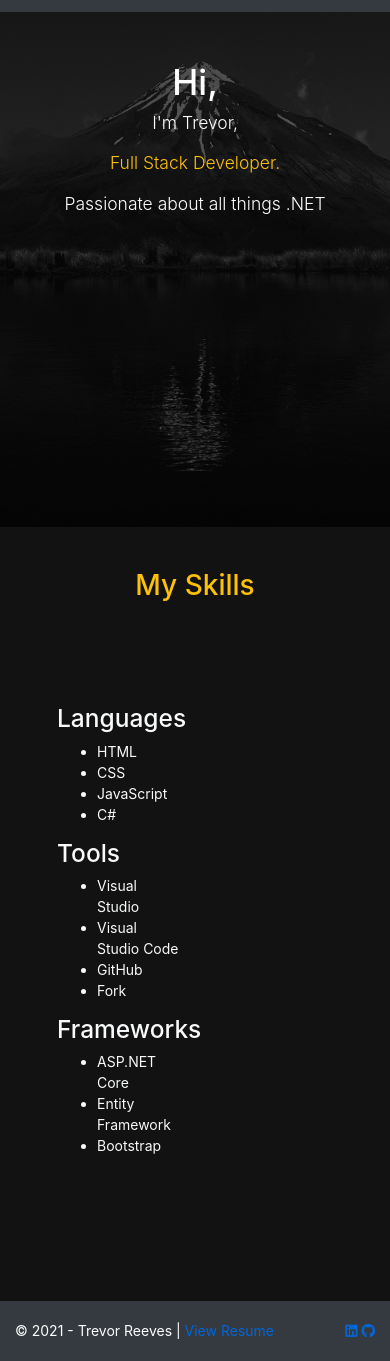
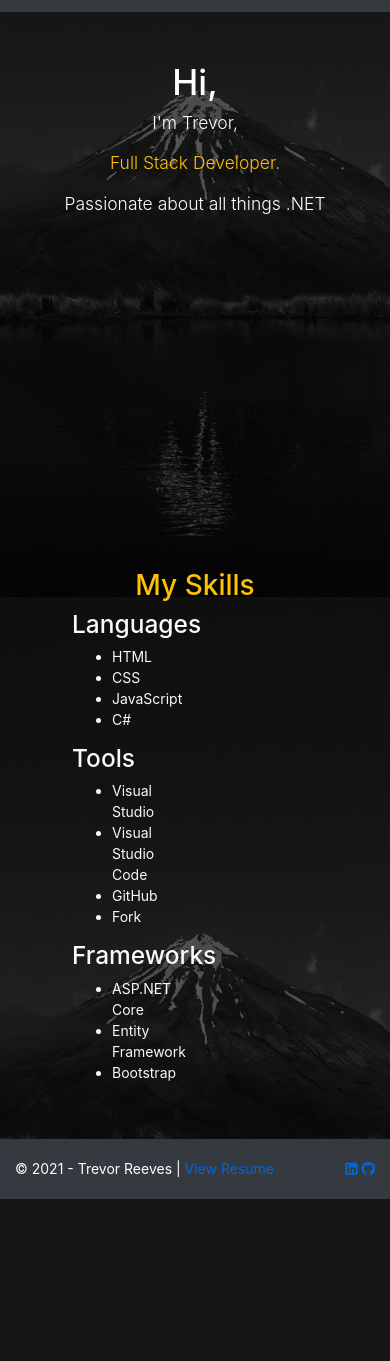
Before and after one commit to reevest2/personalwebsite, an ASP.NET Core app: page / in a window 390 px wide. Shown: the part 311-1672 px from the top of the page. After the commit the page ends 1510 px from the top, so only its background shows below. Run offline with ASP.NET Core 8, Linux system fonts and the light colour scheme.

Commit message:
new style on homepage - footer on about page doesnt float up on mobile view (had to do with remaining-height)

```diff
--- a/Views/About/Index.cshtml
+++ b/Views/About/Index.cshtml
@@ -1,5 +1,5 @@
 
-<div class="container pt-2 remaining-height text-white">
+<div class="container pt-2 text-white">
     <div class="row">
         <div class="col-12">
             <h1 class="h2 text-warning text-center p-2">About me</h1>
--- a/Views/Home/Index.cshtml
+++ b/Views/Home/Index.cshtml
@@ -11,15 +11,15 @@
             </div>
         </div>
     </div>
-</div>
-<section class="text-light p-5 remaining-height">
-    <div class="container h-100">
+<div class="container-fluid paralax-font">
+    <div class="text-light p-5">
+        <div class="container">
             <div class="row">
                 <div class="col-12">
                     <h2 class="text-warning text-center">My Skills</h2>
                 </div>
             </div>
-        <div class="row" style="height:95%">
+            <div class="row" style="height:100%">
                 <div class="col-6 align-self-center">
                     <h3>Languages</h3>
                     <ul>
@@ -42,9 +42,8 @@
                         <li>Bootstrap</li>
                     </ul>
                 </div>
-            <div class="col-6 align-self-center">
-                <img class="img-fluid w-75 d-none d-sm-block" src="~/photos/background images/image-computerguy.png" />
             </div>
         </div>
     </div>
-</section>
+</div>
+    </div>
```
Lines whose indentation alone changed are shown as unchanged.
